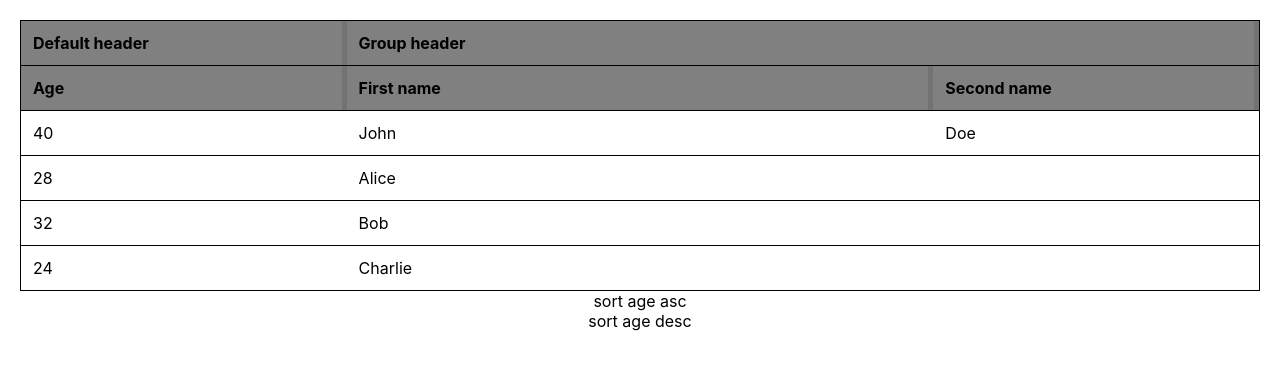
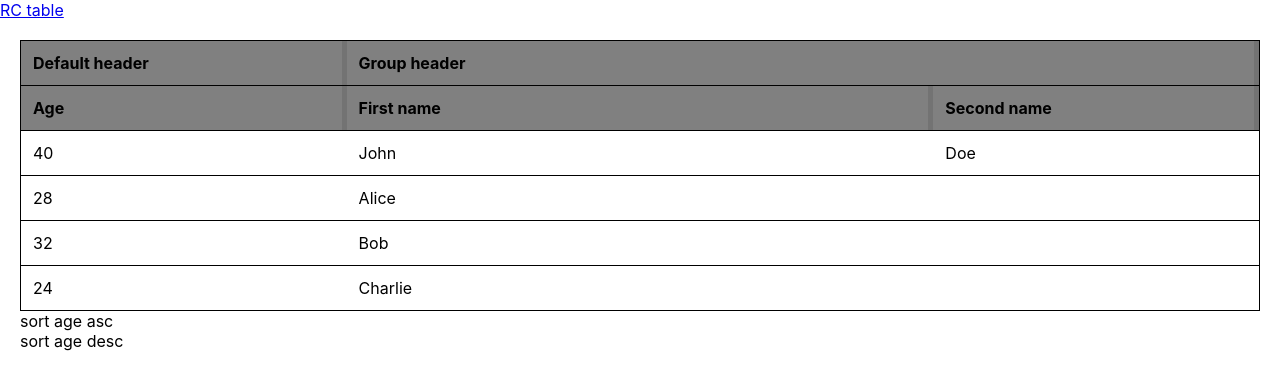
Before and after one commit to deadf15h/tables-example, a React (Create React App) app: page / in a window 1280 px wide. Shown: the top 390 px of the page. Built offline with nearby package versions, Linux system fonts and the light colour scheme.

Commit message:
feat: links add

```diff
--- a/src/component/rc-table/rc-table.component.tsx
+++ b/src/component/rc-table/rc-table.component.tsx
@@ -1,4 +1,5 @@
 import Table from "rc-table";
+import { Link } from "react-router-dom";
 
 const columns = [
   {
@@ -34,7 +35,13 @@ const data = [
 
 // TODO
 const RCTable = () => {
-  return <Table columns={columns} data={data} />;
+  return (
+    <div className="">
+      <Link to={"/tanstack-table"}>Tanstack table</Link>
+
+      <Table columns={columns} data={data} />
+    </div>
+  );
 };
 
 export default RCTable;
--- a/src/component/tanstack-table/tanstack-table.component.tsx
+++ b/src/component/tanstack-table/tanstack-table.component.tsx
@@ -6,6 +6,7 @@ import {
 } from "@tanstack/react-table";
 import "./tanstack-table.component.css";
 import { useState } from "react";
+import { Link } from "react-router-dom";
 
 const data = [
   { firstName: "John", age: 40, secondName: "Doe" },
@@ -58,6 +59,9 @@ const TanstackTable = () => {
   };
 
   return (
+    <div className="">
+      <Link to={"/rc-table"}>RC table</Link>
+
       <div className="table-container">
         <table>
           {/* Header render */}
@@ -115,6 +119,7 @@ const TanstackTable = () => {
           sort age desc
         </div>
       </div>
+    </div>
   );
 };
 
--- a/src/index.tsx
+++ b/src/index.tsx
@@ -14,7 +14,7 @@ root.render(
   <React.StrictMode>
     <BrowserRouter>
       <Routes>
-        <Route path="/" element={<App />} />
+        <Route path="/" element={<TanstackTable />} />
         <Route path="/tanstack-table" element={<TanstackTable />} />
         <Route path="/rc-table" element={<RCTable />} />
       </Routes>
```
Lines whose indentation alone changed are shown as unchanged.
